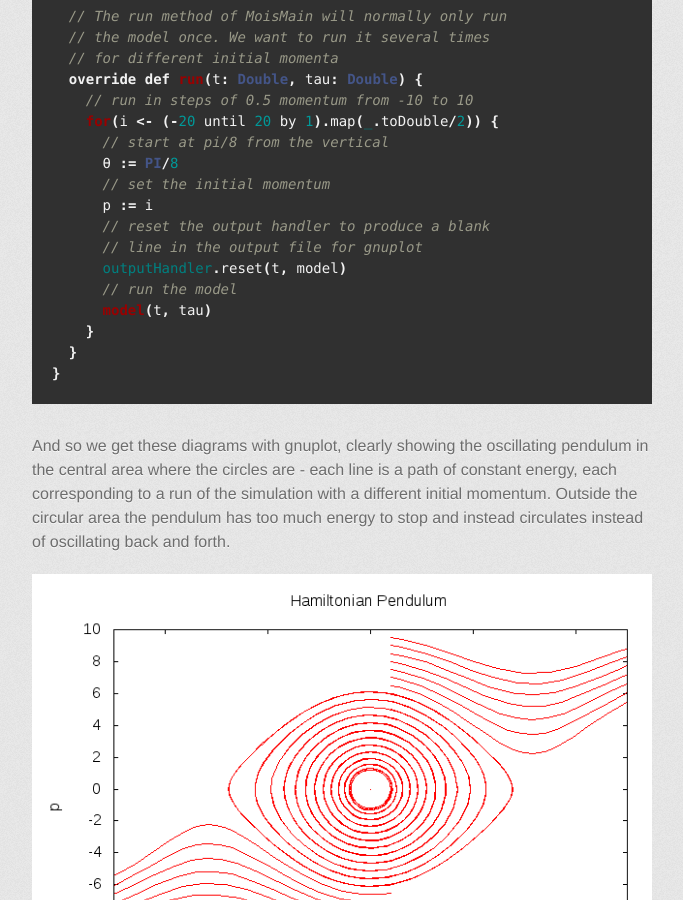
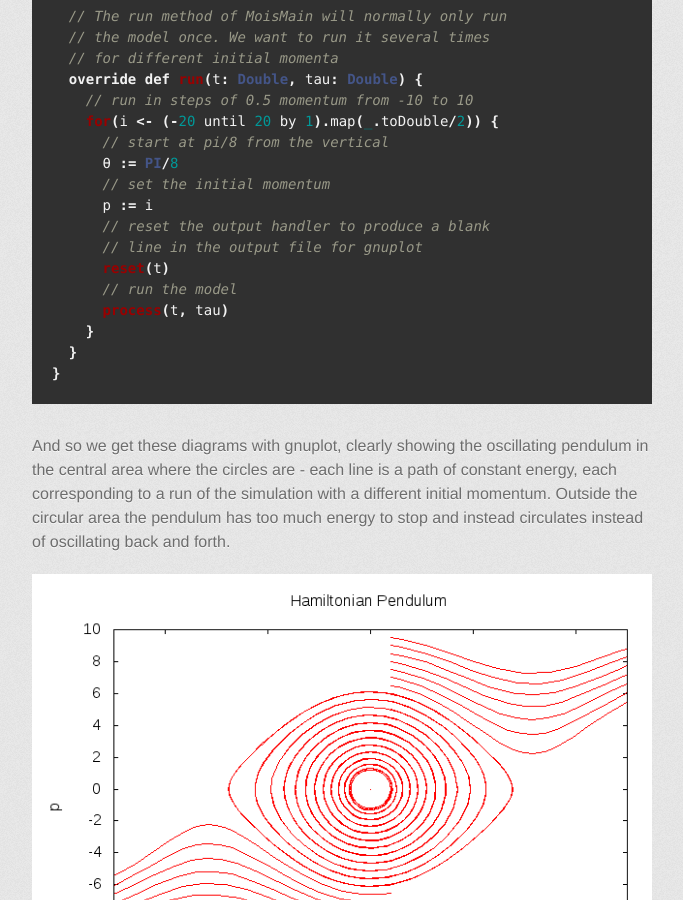
Before and after one commit to edinburgh-rbm/mois-examples, a Jekyll site: the page built from pendulum/index.md, in a window 1280 px wide and 900 px high, scrolled down 1438 px. Shown: the whole window, without its empty margins (298-981 px from the left). Built offline with Jekyll 4.4.1, drawn with Linux system fonts in a browser that asks for light colours; some web fonts are replaced; formulas are drawn with MathJax 3; a script that is not in the unit is left out.

Commit message:
fix pendulum example

```diff
--- a/pendulum/index.md
+++ b/pendulum/index.md
@@ -75,9 +75,9 @@ object PendulumModel extends Model {
       p := i
       // reset the output handler to produce a blank
       // line in the output file for gnuplot
-      outputHandler.reset(t, model)
+      reset(t)
       // run the model
-      model(t, tau)
+      process(t, tau)
     }
   }
 }
```
